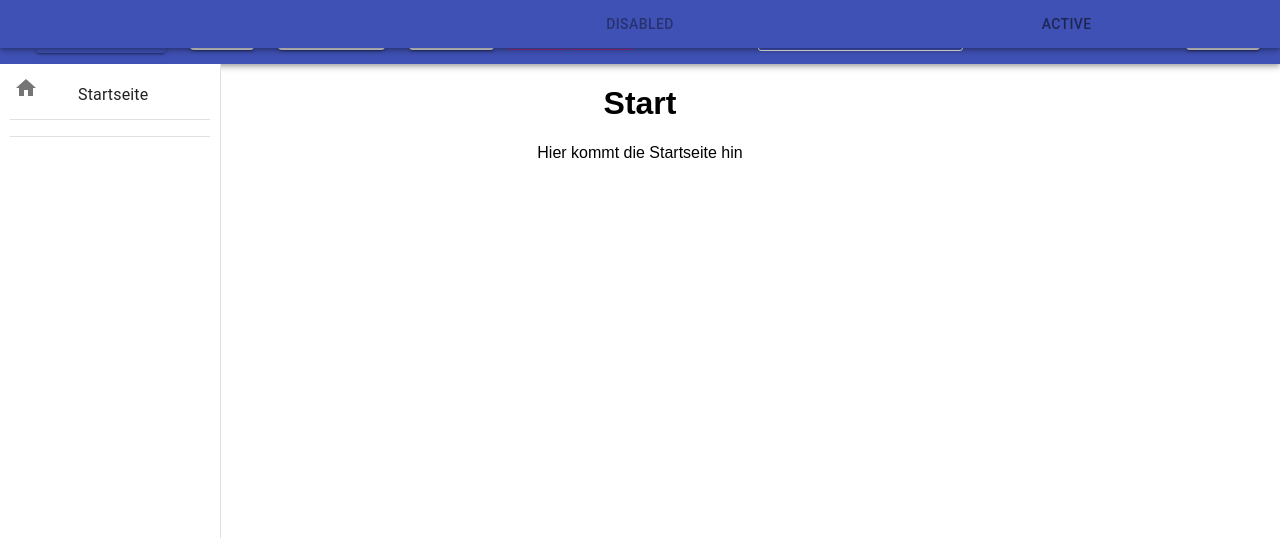
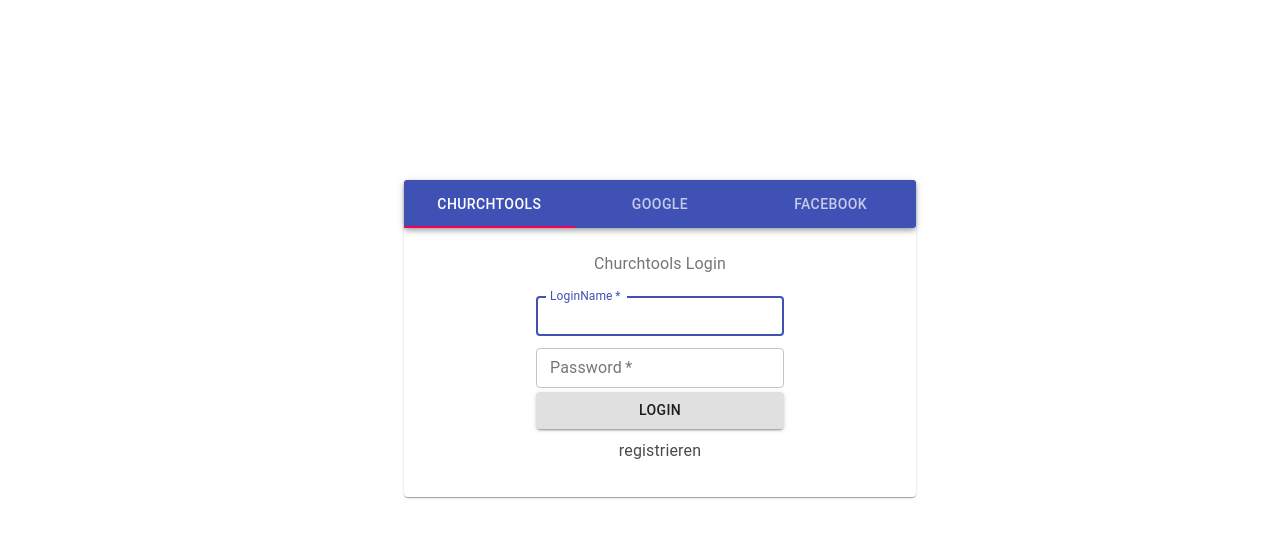
Before and after one commit to church-organizer/cgr-app, a React (Create React App) app: page / in a window 1280 px wide. Shown: the top 538 px of the page. Built offline with nearby package versions, Linux system fonts and the light colour scheme.

Commit message:
login design

```diff
--- a/src/App.js
+++ b/src/App.js
@@ -10,21 +10,31 @@
 
 
 class App extends Component {
+    state = {
+        login: {isLoggedIn: false, username: ''}
+    };
+
+    // onLogIn = (name) => {
+    //     this.setState({login: {isLoggedIn: true, username: name}})
+    // };
 
     render() {
         return (
             <Router>
                 <div className="App">
-                    <TopNav/>
+                    {!this.state.login.isLoggedIn ? <Login onLogin={this}/> : (
+                            <div className="content">
+                                <TopNav/>
+                                <Route exact path="/" component={Start}/>
+                                <Route exact path="/wiki" component={Wiki}/>
+                                <Route exact path="/rating" component={Rating}/>
+                                <Route exact path="/media" component={Media}/>
+                                <Route path="/wiki/:name" component={Wiki}/>
+                                <Route exact path="/register" component={""}/>
+                            </div>)
+                    }
 
-                    <div className="content">
-                        <Route exact path="/" component={Start}/>
-                        <Route exact path="/wiki" component={Wiki}/>
-                        <Route exact path="/rating" component={Rating}/>
-                        <Route exact path="/media" component={Media}/>
-                        <Route path="/wiki/:name" component={Wiki}/>
-                    </div>
-                    <Login/>
+
                     {/*<SnackbarProvider maxSnack={3}>*/}
                     {/*    <CreatePopup/>*/}
                     {/*</SnackbarProvider>*/}
--- a/src/components/wiki/PageConfig.js
+++ b/src/components/wiki/PageConfig.js
@@ -59,7 +59,7 @@
             <Dialog open={open} onClose={handleAbort} aria-labelledby="form-dialog-title"
                     PaperComponent={PaperComponent}>
                 <DialogTitle id="form-dialog-title" style={{cursor: 'move'}}>Daten</DialogTitle>
-                <FormControl>
+                <FormControl component={"form"} target={finishedName}>
                     <DialogContent>
                         <DialogContentText>
                             {props.new ? "Bitte gib zuerst die Daten für deine Seite an." :
@@ -83,11 +83,9 @@
                         <Button onClick={handleAbort} color="primary">
                             Abbruch
                         </Button>
-                        <Link to={finishedName}>
-                            <Button onClick={handleConfirm} color="primary">
+                            <Button type={"submit"} onClick={handleConfirm} color="primary">
                                 {props.new ? "Erstelle die Seite" : "Speichern"}
                             </Button>
-                        </Link>
                     </DialogActions>
                 </FormControl>
             </Dialog>
--- a/src/tools/Login/Login.js
+++ b/src/tools/Login/Login.js
@@ -1,21 +1,115 @@
 import React from "react";
-import {Container, Paper, Tab, Tabs} from "@material-ui/core";
+import {Box, Container, DialogContentText, makeStyles, Paper, Tab, Tabs, TextField} from "@material-ui/core";
 import AppBar from "@material-ui/core/AppBar";
+import FormControl from "@material-ui/core/FormControl";
+import Typography from "@material-ui/core/Typography";
+import Button from "@material-ui/core/Button";
+import {Link} from "react-router-dom";
 
-const Login = () => {
+
+const useStyles = makeStyles(theme => ({
+    loginWindow: {
+        position: 'absolute',
+        top: "20%",
+        left: "30%",
+        right: "30%",
+        bottom: 0,
+        justifyContent: 'center',
+        alignItems: 'center',
+        minWidth: "40%",
+        height: "50%"
+    },
+    paper: {
+        width: "100%",
+        margin: "20px"
+    },
+    link: {
+        margin: "10px"
+    }
+}));
+
+const TabPanel = (props) => {
+    const {children, value, index, ...other} = props;
 
     return (
-        <Container maxWidth={"xs"}>
-            <Paper>
-                <AppBar>
-                    <Tabs variant={"fullWidth"} value={0} indicatorColor="primary" textColor="primary">
-                        <Tab label="Active"/>
-                        <Tab label="Disabled" disabled/>
-                        <Tab label="Active"/>
+        <Typography
+            component="div"
+            role="tabpanel"
+            hidden={value !== index}
+            id={`scrollable-auto-tabpanel-${index}`}
+            aria-labelledby={`scrollable-auto-tab-${index}`}
+            {...other}
+        >
+            <Box p={3}>{children}</Box>
+        </Typography>
+    );
+};
+
+
+const Login = (props) => {
+    const classes = useStyles();
+    const [value, setValue] = React.useState(0);
+    const [user, setUser] = React.useState({userName: '', password: ''});
+    const onChangeHandler = (event, newValue) => {
+        setValue(newValue);
+    };
+
+
+    const onInputChangeHandler = (event) => {
+        if (event.target.id === 'name') {
+            setUser({userName: event.target.value, password: user.password});
+        } else if (event.target.id === 'password') {
+            setUser({userName: user.userName, password: event.target.value});
+        }
+    };
+
+    /**
+     * todo login logic
+     */
+    const login = () => {
+        props.onLogin.setState({login: {isLoggedIn: true, username: user.username}});
+    };
+
+    const loginPossibilities = ['Churchtools', 'Google', 'Facebook'];
+
+    return (
+        <Box className={classes.loginWindow}>
+            <Paper className={classes.paper}>
+                <AppBar position={"static"} style={{borderRadius: "3px"}}>
+                    <Tabs onChange={onChangeHandler} variant={"fullWidth"} value={value} indicatorColor="secondary" textColor="inherit" centered>
+                        {
+                            loginPossibilities.map((item, index)=> {return <Tab key={index} label={item}/> })
+                        }
                     </Tabs>
                 </AppBar>
+                <Container>
+                    {loginPossibilities.map((item, index) => {
+                        return (<TabPanel key={index} value={value} index={index}>
+                            <DialogContentText>
+                                {item} Login
+                            </DialogContentText>
+                            <FormControl component={"form"}>
+                                <TextField
+                                    autoFocus margin="dense" id="name" label="LoginName" type="text" fullWidth
+                                    variant={"outlined"} onChange={onInputChangeHandler}
+                                    required={true} value={user.userName}
+                                    // helperText={"LoginName oder Email"}
+                                />
+                                <TextField
+                                    margin="dense" id="password" label="Password" type="password" fullWidth
+                                    variant={"outlined"} onChange={onInputChangeHandler}
+                                    required={true} value={user.password}
+                                    // helperText={"Dein Passwort"}
+                                />
+                                <Button variant={"contained"}onClick={login}>Login</Button>
+                                <Link className={classes.link} to={"/register"}>registrieren</Link>
+                            </FormControl>
+                        </TabPanel>)
+                    })}
+                </Container>
+
             </Paper>
-        </Container>
+        </Box>
     );
 };
 
```
